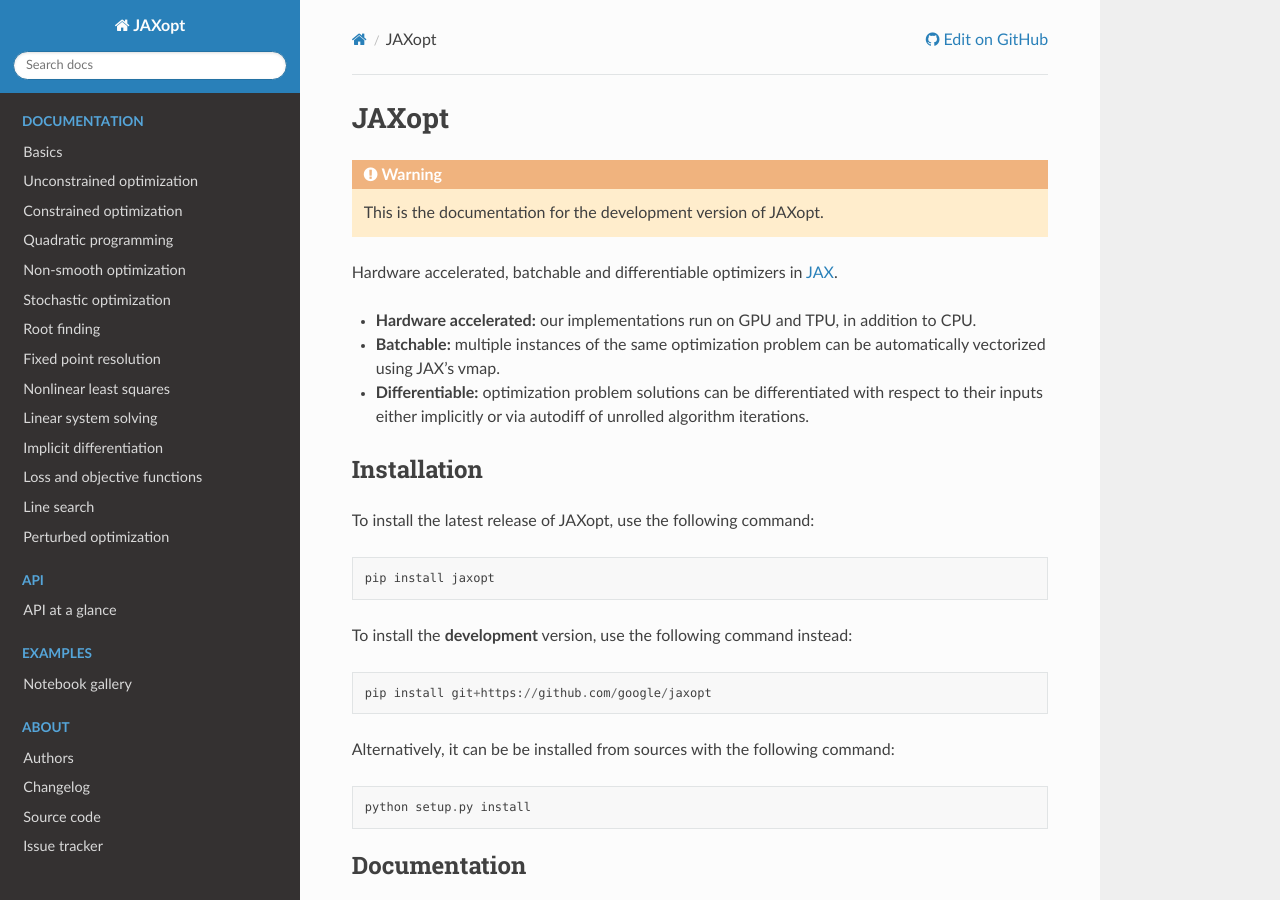
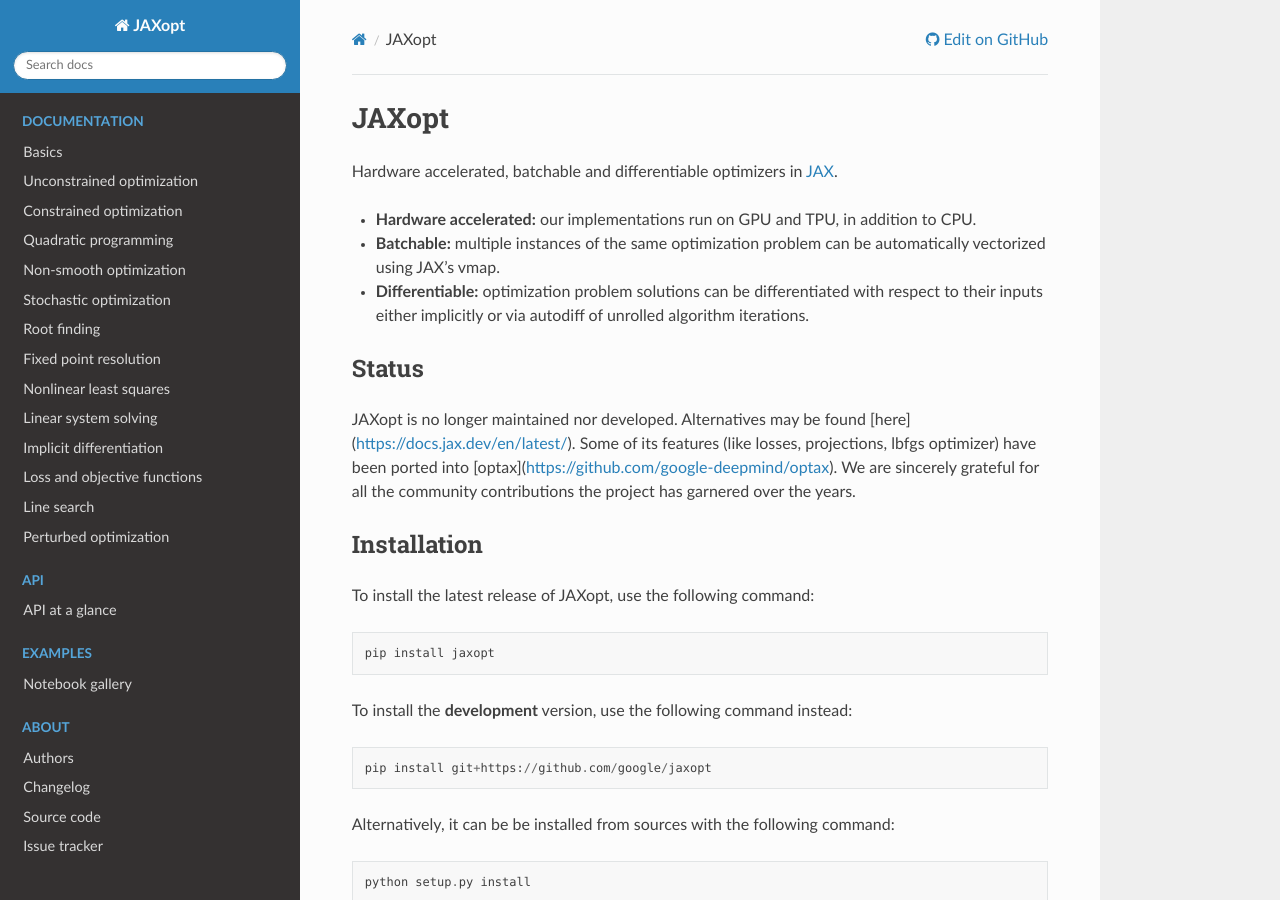
Before and after one commit to google/jaxopt, a Sphinx documentation site: the page built from docs/index.rst, in a window 1280 px wide and 900 px high. Built offline with Sphinx 7.4.7 and the Read the Docs theme 3.1.0, drawn with Linux system fonts in a browser that asks for light colours; pages that are not in the unit, such as notebooks, are missing from menus.

Commit message:
Archiving

```diff
--- a/docs/index.rst
+++ b/docs/index.rst
@@ -2,9 +2,6 @@
 
 JAXopt
 ======
-
-.. warning::
-      This is the documentation for the development version of JAXopt.
 
 Hardware accelerated, batchable and differentiable optimizers in
 `JAX <https://github.com/google/jax>`_.
@@ -16,6 +13,17 @@
 - **Differentiable:** optimization problem solutions can be differentiated with
   respect to their inputs either implicitly or via autodiff of unrolled
   algorithm iterations.
+
+
+Status
+------
+
+JAXopt is no longer maintained nor developed. Alternatives may be found
+[here](https://docs.jax.dev/en/latest/). Some of its features (like losses,
+projections, lbfgs optimizer) have been ported into
+[optax](https://github.com/google-deepmind/optax). We are sincerely grateful for
+all the community contributions the project has garnered over the years.
+
 
 Installation
 ------------
```
Also changed, not shown: README.md (+10 -6 lines), jaxopt/__init__.py (+8 -0 lines).
